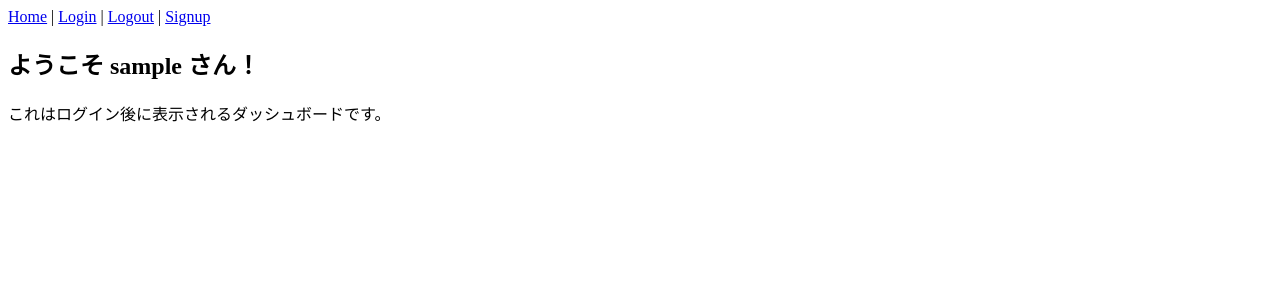
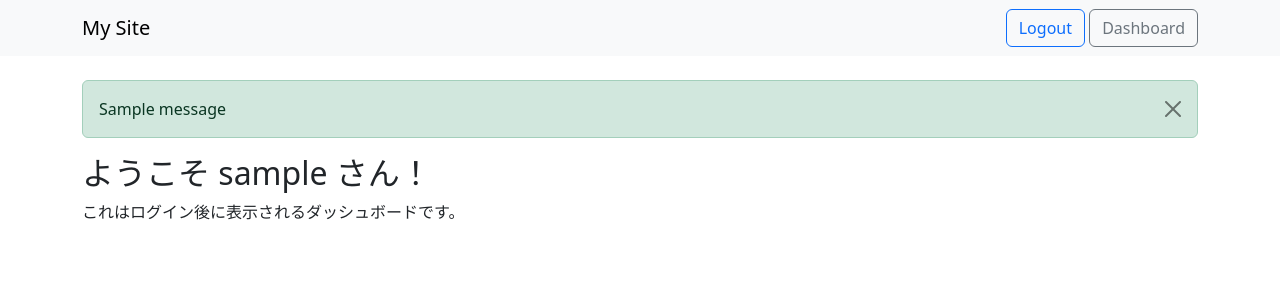
Before and after one commit to daizusky/django-library-app, a Django app: page /accounts/dashboard/ in a window 1280 px wide. Shown: the top 300 px of the page. Run offline with Django 5.2, Linux system fonts and the light colour scheme; a user stored in the database is signed in; tables that the repository leaves empty hold one stand-in row (values such as "Sample post"); one stand-in notice (Sample message) is shown; some libraries are stand-ins or nearby versions.

Commit message:
feat: 基本認証処理追加

```diff
--- a/app/accounts/urls.py
+++ b/app/accounts/urls.py
@@ -1,10 +1,11 @@
 from django.urls import path
 
-from .views import CustomSignupView, DashboardView
+from .views import CustomLoginView, CustomSignupView, DashboardView
 
 app_name = "accounts"
 
 urlpatterns = [
-    path("signup/", CustomSignupView.as_view(), name="signup"),
+    path("signup/", CustomSignupView.as_view(), name="account_signup"),
+    path("login/", CustomLoginView.as_view(), name="account_login"),
     path("dashboard/", DashboardView.as_view(), name="dashboard"),
 ]
--- a/app/accounts/views.py
+++ b/app/accounts/views.py
@@ -1,14 +1,16 @@
-from allauth.account.views import SignupView
+from allauth.account.views import LoginView, SignupView
 from django.contrib.auth.mixins import LoginRequiredMixin
-from django.urls import reverse_lazy
+
+# from django.urls import reverse_lazy
 from django.views.generic import TemplateView
 
 
 class CustomSignupView(SignupView):
     template_name = "accounts/signup.html"
 
-    def get_success_url(self):
-        return reverse_lazy("account_login")
+
+class CustomLoginView(LoginView):
+    template_name = "accounts/login.html"
 
 
 class DashboardView(LoginRequiredMixin, TemplateView):
--- a/app/templates/base.html
+++ b/app/templates/base.html
@@ -1,23 +1,40 @@
-<!-- templates/base.html -->
+{% load django_bootstrap5 %}
 <!DOCTYPE html>
 <html lang="ja">
 <head>
-    <meta charset="UTF-8">
-    <title>{% block title %}My Site{% endblock %}</title>
+  <meta charset="UTF-8">
+  <title>{% block title %}My Site{% endblock %}</title>
+  {% bootstrap_css %}
 </head>
 <body>
-    <header>
-        <nav>
-            <a href="/">Home</a> |
-            <a href="{% url 'account_login' %}">Login</a> |
-            <a href="{% url 'account_logout' %}">Logout</a> |
-            <a href="{% url 'account_signup' %}">Signup</a>
-        </nav>
-    </header>
+  <nav class="navbar navbar-expand-lg navbar-light bg-light mb-4">
+    <div class="container">
+      <a class="navbar-brand" href="/">My Site</a>
+      <div>
+        {% if user.is_authenticated %}
+          <a class="btn btn-outline-primary" href="{% url 'account_logout' %}">Logout</a>
+          <a class="btn btn-outline-secondary" href="{% url 'accounts:dashboard' %}">Dashboard</a>
+        {% else %}
+          <a class="btn btn-outline-primary" href="{% url 'accounts:account_login' %}">Login</a>
+          <a class="btn btn-outline-success" href="{% url 'accounts:account_signup' %}">Signup</a>
+        {% endif %}
+      </div>
+    </div>
+  </nav>
 
-    <main>
-        {% block content %}
-        {% endblock %}
-    </main>
+  <main class="container">
+    {% if messages %}
+      {% for message in messages %}
+        <div class="alert alert-{{ message.tags }} alert-dismissible fade show" role="alert">
+          {{ message }}
+          <button type="button" class="btn-close" data-bs-dismiss="alert" aria-label="Close"></button>
+        </div>
+      {% endfor %}
+    {% endif %}
+
+    {% block content %}{% endblock %}
+  </main>
+
+  {% bootstrap_javascript %}
 </body>
 </html>
```
Also changed, not shown: app/config/settings.py (+3 -4 lines), app/pyproject.toml (added, +19 -0 lines), app/templates/accounts/login.html (added, +18 -0 lines), app/templates/accounts/signup.html (+7 -5 lines), 1 other file.
